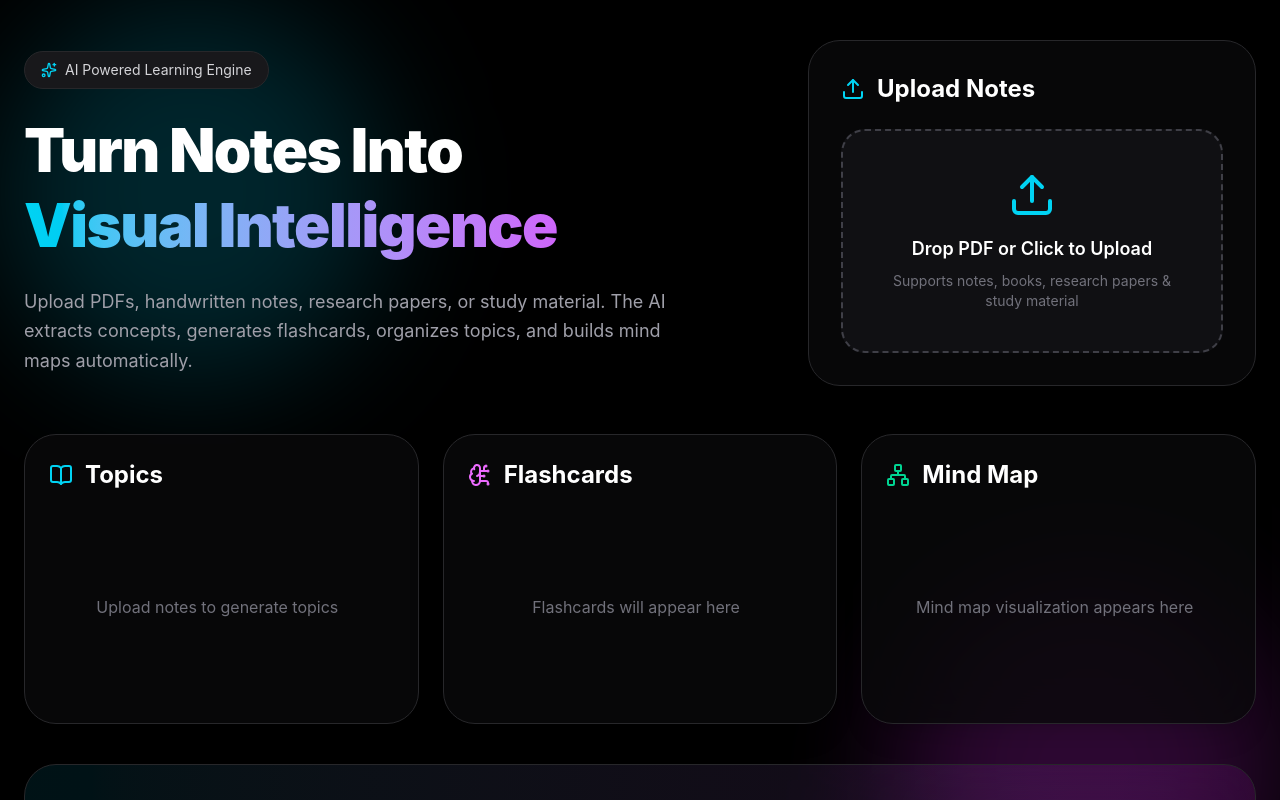
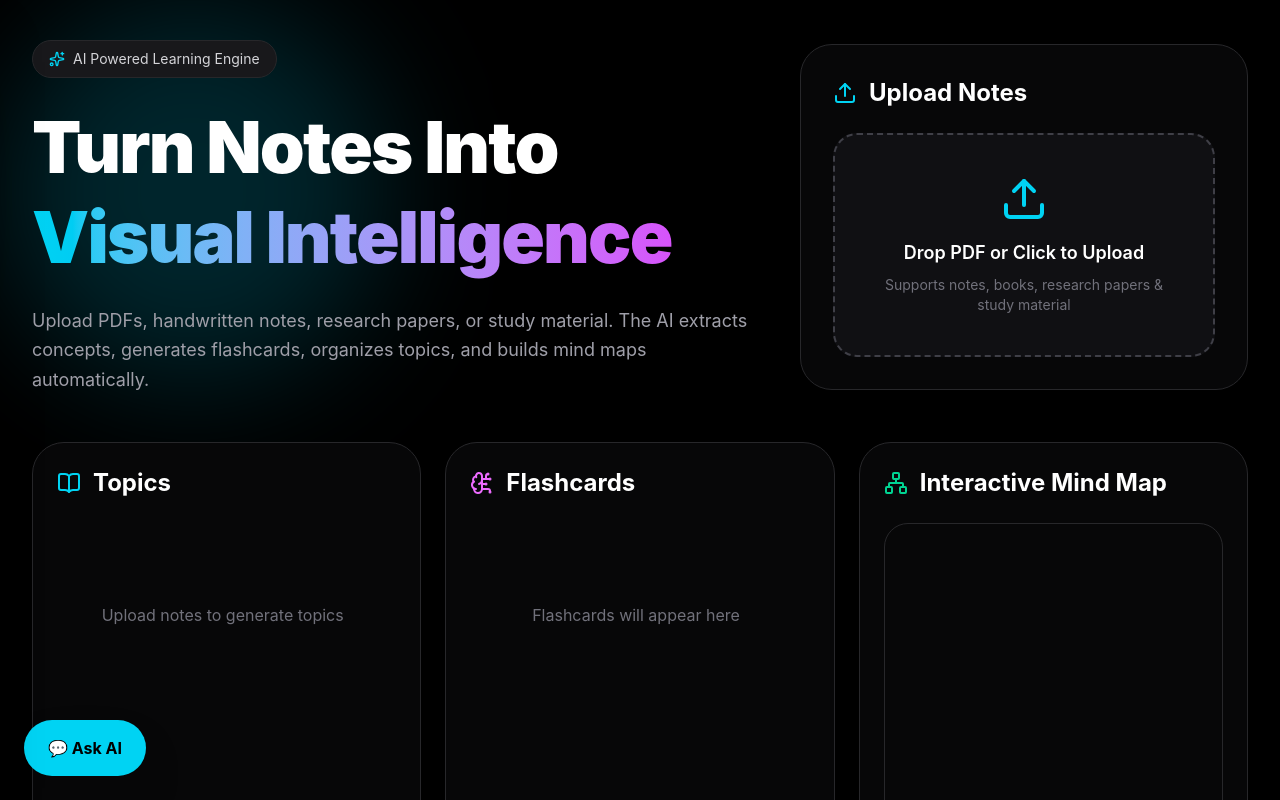
Before and after one commit to HarshitGoyal96/Knowledge_System, a React app in the folder frontend/: page / in a window 1280 px wide. Shown: the top 800 px of the page. Built offline with nearby package versions, Linux system fonts and the light colour scheme; the HTML template or start-up script is replaced by a standard one.

Commit message:
Added AI Assistant

```diff
--- a/frontend/package.json
+++ b/frontend/package.json
@@ -14,6 +14,7 @@
     "lucide-react": "^1.16.0",
     "react": "^19.2.6",
     "react-dom": "^19.2.6",
+    "reactflow": "^11.11.4",
     "tailwindcss": "^4.3.0"
   },
   "devDependencies": {
--- a/frontend/src/App.jsx
+++ b/frontend/src/App.jsx
@@ -1,9 +1,27 @@
 import { useState } from "react";
-import { Upload, BrainCircuit, BookOpen, Network, Sparkles } from "lucide-react";
+import {
+  Upload,
+  BrainCircuit,
+  BookOpen,
+  Network,
+  Sparkles,
+} from "lucide-react";
+
+import ReactFlow, {
+  Background,
+  Controls,
+  MiniMap,
+} from "reactflow";
+
+import "reactflow/dist/style.css";
 
 export default function App() {
   const [loading, setLoading] = useState(false);
   const [fileName, setFileName] = useState("");
+  const [question, setQuestion] = useState("");
+  const [messages, setMessages] = useState([]);
+  const [chatOpen, setChatOpen] = useState(false);
+  const [uploadedFile, setUploadedFile] = useState(null);
 
   const [data, setData] = useState({
     topics: [],
@@ -17,6 +35,7 @@ export default function App() {
     if (!file) return;
 
     setFileName(file.name);
+    setUploadedFile(file);
     setLoading(true);
 
     const formData = new FormData();
@@ -48,31 +67,283 @@ export default function App() {
     setLoading(false);
   };
 
+  const askQuestion = async () => {
+    if (!uploadedFile || !question) return;
+
+    const userMessage = {
+      role: "user",
+      content: question,
+    };
+
+    setMessages((prev) => [...prev, userMessage]);
+
+    const currentQuestion = question;
+
+    setQuestion("");
+
+    const formData = new FormData();
+    formData.append("file", uploadedFile);
+
+    try {
+      const response = await fetch(
+        `http://127.0.0.1:8000/chat-pdf?query=${currentQuestion}`,
+        {
+          method: "POST",
+          body: formData,
+        }
+      );
+
+      const result = await response.json();
+
+      const aiMessage = {
+        role: "assistant",
+        content: result.answer,
+      };
+
+      setMessages((prev) => [...prev, aiMessage]);
+    } catch (error) {
+      console.error(error);
+    }
+  };
+
+
+  const createMindMapNodes = () => {
+
+  const nodes = [];
+  const edges = [];
+
+  let parentIndex = 0;
+
+  Object.entries(data.mindmap).forEach(
+    ([parent, children]) => {
+
+      const parentId = `parent-${parentIndex}`;
+
+      nodes.push({
+        id: parentId,
+        data: {
+          label: parent,
+        },
+        position: {
+          x: 300,
+          y: parentIndex * 250,
+        },
+        style: {
+          background: "#06b6d4",
+          color: "black",
+          border: "none",
+          padding: 12,
+          borderRadius: 16,
+          fontWeight: "bold",
+        },
+      });
+
+      let childIndex = 0;
+
+      Object.entries(children).forEach(
+        ([subTopic, points]) => {
+
+          const childId = `${parentId}-${childIndex}`;
+
+          nodes.push({
+            id: childId,
+            data: {
+              label: subTopic,
+            },
+            position: {
+              x: 700,
+              y: parentIndex * 250 + childIndex * 120,
+            },
+            style: {
+              background: "#18181b",
+              color: "white",
+              border: "1px solid #3f3f46",
+              padding: 10,
+              borderRadius: 14,
+            },
+          });
+
+          edges.push({
+            id: `edge-${parentId}-${childId}`,
+            source: parentId,
+            target: childId,
+            animated: true,
+            style: {
+              stroke: "#06b6d4",
+            },
+          });
+
+          points.forEach((point, pointIndex) => {
+
+            const pointId =
+              `${childId}-${pointIndex}`;
+
+            nodes.push({
+              id: pointId,
+              data: {
+                label: point,
+              },
+              position: {
+                x: 1100,
+                y:
+                  parentIndex * 250 +
+                  childIndex * 120 +
+                  pointIndex * 70,
+              },
+              style: {
+                background: "#27272a",
+                color: "#d4d4d8",
+                border: "1px solid #3f3f46",
+                padding: 8,
+                borderRadius: 12,
+                fontSize: 12,
+              },
+            });
+
+            edges.push({
+              id: `edge-${childId}-${pointId}`,
+              source: childId,
+              target: pointId,
+              animated: true,
+              style: {
+                stroke: "#a855f7",
+              },
+            });
+
+          });
+
+          childIndex++;
+
+        }
+      );
+
+      parentIndex++;
+
+    }
+  );
+
+  return { nodes, edges };
+};
+const {
+  nodes,
+  edges,
+} = createMindMapNodes();
   return (
     <div className="min-h-screen bg-black text-white overflow-hidden relative">
       {/* Background Glow */}
       <div className="absolute top-0 left-0 w-96 h-96 bg-cyan-500/20 blur-3xl rounded-full" />
       <div className="absolute bottom-0 right-0 w-96 h-96 bg-fuchsia-500/20 blur-3xl rounded-full" />
 
-      <div className="relative z-10 max-w-7xl mx-auto px-6 py-10">
+      {/* AI Sidebar */}
+      <div
+        className={`fixed top-0 left-0 h-screen w-[430px] bg-zinc-950 border-r border-zinc-800 z-50 transform transition-transform duration-500 shadow-2xl flex flex-col ${
+          chatOpen ? "translate-x-0" : "-translate-x-full"
+        }`}
+      >
+        {/* Header */}
+        <div className="flex items-center justify-between p-6 border-b border-zinc-800 bg-black">
+          <div>
+            <h2 className="text-3xl font-bold text-white">
+              AI Assistant 💬
+            </h2>
+
+            <p className="text-zinc-500 text-sm mt-2">
+              Chat with your uploaded notes
+            </p>
+          </div>
+
+          <button
+            onClick={() => setChatOpen(false)}
+            className="text-zinc-400 hover:text-white text-3xl"
+          >
+            ✕
+          </button>
+        </div>
+
+        {/* Messages */}
+        <div className="flex-1 overflow-y-auto p-6 space-y-6">
+          {messages.length === 0 && (
+            <div className="text-center mt-24">
+              <div className="text-7xl mb-6">🧠</div>
+
+              <h3 className="text-3xl font-bold mb-4">
+                Your AI Study Assistant
+              </h3>
+
+              <p className="text-zinc-500 leading-relaxed">
+                Upload PDFs and ask anything about your notes.
+              </p>
+            </div>
+          )}
+
+          {messages.map((msg, index) => (
+            <div
+              key={index}
+              className={`flex ${
+                msg.role === "user"
+                  ? "justify-end"
+                  : "justify-start"
+              }`}
+            >
+              <div
+                className={`max-w-[85%] px-5 py-4 rounded-3xl whitespace-pre-wrap leading-relaxed shadow-xl ${
+                  msg.role === "user"
+                    ? "bg-cyan-400 text-black rounded-br-md"
+                    : "bg-zinc-900 border border-zinc-800 text-zinc-200 rounded-bl-md"
+                }`}
+              >
+                {msg.content}
+              </div>
+            </div>
+          ))}
+        </div>
+
+        {/* Input */}
+        <div className="border-t border-zinc-800 p-5 bg-black">
+          <div className="flex gap-3">
+            <input
+              type="text"
+              placeholder="Ask anything..."
+              value={question}
+              onChange={(e) => setQuestion(e.target.value)}
+              className="flex-1 bg-zinc-900 border border-zinc-700 rounded-2xl px-5 py-4 outline-none text-white"
+            />
+
+            <button
+              onClick={askQuestion}
+              className="bg-cyan-400 text-black px-5 py-4 rounded-2xl font-bold hover:scale-105 transition-transform"
+            >
+              Ask
+            </button>
+          </div>
+        </div>
+      </div>
+
+      {/* Main Content */}
+      <div
+        className={`relative z-10 px-8 py-10 transition-all duration-500 ${
+          chatOpen ? "ml-[430px]" : "ml-0"
+        }`}
+      >
         {/* Hero Section */}
         <div className="flex flex-col lg:flex-row items-center justify-between gap-10 mb-12">
-          <div className="max-w-3xl">
+          <div className="max-w-4xl">
             <div className="inline-flex items-center gap-2 bg-zinc-900 border border-zinc-800 px-4 py-2 rounded-full mb-6">
               <Sparkles className="w-4 h-4 text-cyan-400" />
+
               <span className="text-sm text-zinc-300">
                 AI Powered Learning Engine
               </span>
             </div>
 
-            <h1 className="text-6xl font-black leading-tight tracking-tight">
+            <h1 className="text-7xl font-black leading-tight tracking-tight">
               Turn Notes Into
               <span className="block text-transparent bg-clip-text bg-gradient-to-r from-cyan-400 to-fuchsia-500">
                 Visual Intelligence
               </span>
             </h1>
 
-            <p className="text-zinc-400 text-lg mt-6 leading-relaxed max-w-2xl">
+            <p className="text-zinc-400 text-lg mt-6 leading-relaxed max-w-3xl">
               Upload PDFs, handwritten notes, research papers, or study
               material. The AI extracts concepts, generates flashcards,
               organizes topics, and builds mind maps automatically.
@@ -83,7 +354,10 @@ export default function App() {
           <div className="bg-zinc-950/80 backdrop-blur-xl border border-zinc-800 rounded-[2rem] p-8 w-full max-w-md shadow-2xl">
             <div className="flex items-center gap-3 mb-6">
               <Upload className="text-cyan-400" />
-              <h2 className="text-2xl font-bold">Upload Notes</h2>
+
+              <h2 className="text-2xl font-bold">
+                Upload Notes
+              </h2>
             </div>
 
             <label className="border-2 border-dashed border-zinc-700 rounded-3xl p-10 flex flex-col items-center justify-center cursor-pointer hover:border-cyan-400 transition-all bg-zinc-900/60">
@@ -107,14 +381,20 @@ export default function App() {
 
             {fileName && (
               <div className="mt-5 bg-zinc-900 rounded-2xl p-4 border border-zinc-800">
-                <p className="text-zinc-400 text-sm">Uploaded File</p>
-                <p className="font-medium mt-1 truncate">{fileName}</p>
+                <p className="text-zinc-400 text-sm">
+                  Uploaded File
+                </p>
+
+                <p className="font-medium mt-1 truncate">
+                  {fileName}
+                </p>
               </div>
             )}
 
             {loading && (
               <div className="mt-6 flex items-center gap-3 text-cyan-300">
                 <div className="w-4 h-4 rounded-full border-2 border-cyan-400 border-t-transparent animate-spin" />
+
                 AI is analyzing your document...
               </div>
             )}
@@ -124,10 +404,13 @@ export default function App() {
         {/* Features Grid */}
         <div className="grid grid-cols-1 lg:grid-cols-3 gap-6 mb-10">
           {/* Topics */}
-          <div className="bg-zinc-950/80 backdrop-blur-xl border border-zinc-800 rounded-[2rem] p-6 shadow-xl hover:scale-[1.01] transition-transform">
+          <div className="bg-zinc-950/80 backdrop-blur-xl border border-zinc-800 rounded-[2rem] p-6 shadow-xl">
             <div className="flex items-center gap-3 mb-6">
               <BookOpen className="text-cyan-400" />
-              <h2 className="text-2xl font-bold">Topics</h2>
+
+              <h2 className="text-2xl font-bold">
+                Topics
+              </h2>
             </div>
 
             <div className="space-y-3 max-h-[500px] overflow-y-auto pr-2">
@@ -152,7 +435,10 @@ export default function App() {
           <div className="bg-zinc-950/80 backdrop-blur-xl border border-zinc-800 rounded-[2rem] p-6 shadow-xl">
             <div className="flex items-center gap-3 mb-6">
               <BrainCircuit className="text-fuchsia-400" />
-              <h2 className="text-2xl font-bold">Flashcards</h2>
+
+              <h2 className="text-2xl font-bold">
+                Flashcards
+              </h2>
             </div>
 
             <div className="space-y-5 max-h-[500px] overflow-y-auto pr-2">
@@ -160,7 +446,7 @@ export default function App() {
                 data.flashcards.map((card, index) => (
                   <div
                     key={index}
-                    className="bg-gradient-to-br from-zinc-900 to-black border border-zinc-800 rounded-3xl p-6 hover:border-fuchsia-500 transition-all"
+                    className="bg-gradient-to-br from-zinc-900 to-black border border-zinc-800 rounded-3xl p-6"
                   >
                     <p className="text-xs uppercase tracking-widest text-fuchsia-400 mb-2">
                       Question
@@ -187,61 +473,55 @@ export default function App() {
             </div>
           </div>
 
-          {/* Mind Map */}
+          {/* Mindmap */}
           <div className="bg-zinc-950/80 backdrop-blur-xl border border-zinc-800 rounded-[2rem] p-6 shadow-xl">
-            <div className="flex items-center gap-3 mb-6">
-              <Network className="text-emerald-400" />
-              <h2 className="text-2xl font-bold">Mind Map</h2>
-            </div>
 
-            <div className="space-y-6 max-h-[500px] overflow-y-auto pr-2">
-              {Object.keys(data.mindmap).length > 0 ? (
-                Object.entries(data.mindmap).map(
-                  ([parent, children], index) => (
-                    <div
-                      key={index}
-                      className="bg-zinc-900 rounded-3xl border border-zinc-800 p-5"
-                    >
-                      <h3 className="text-xl font-bold text-emerald-300 mb-4">
-                        {parent}
-                      </h3>
+  <div className="flex items-center gap-3 mb-6">
 
-                      <div className="flex flex-wrap gap-3">
-                        {Object.entries(children).map(
-                          ([subTopic, points], idx) => (
-                            <div
-                              key={idx}
-                              className="bg-zinc-800 rounded-2xl p-4 border border-zinc-700"
-                            >
-                              <p className="font-semibold mb-2 text-cyan-300">
-                                {subTopic}
-                              </p>
+    <Network className="text-emerald-400" />
 
-                              <div className="flex flex-wrap gap-2">
-                                {points.map((point, i) => (
-                                  <span
-                                    key={i}
-                                    className="bg-zinc-700 px-3 py-1 rounded-full text-sm"
-                                  >
-                                    {point}
-                                  </span>
-                                ))}
-                              </div>
-                            </div>
-                          )
-                        )}
-                      </div>
-                    </div>
-                  )
-                )
-              ) : (
-                <div className="text-zinc-500 text-center py-20">
-                  Mind map visualization appears here
-                </div>
-              )}
-            </div>
-          </div>
+    <h2 className="text-2xl font-bold">
+      Interactive Mind Map
+    </h2>
+
+  </div>
+
+  <div className="h-[600px] rounded-3xl overflow-hidden border border-zinc-800">
+
+    {nodes.length > 0 ? (
+
+      <ReactFlow
+        nodes={nodes}
+        edges={edges}
+        fitView
+      >
+
+        <MiniMap />
+        <Controls />
+        <Background />
+
+      </ReactFlow>
+
+    ) : (
+
+      <div className="h-full flex items-center justify-center text-zinc-500">
+        Upload notes to generate mind maps
+      </div>
+
+    )}
+
+  </div>
+
+</div>
         </div>
+
+        {/* Floating Button */}
+        <button
+          onClick={() => setChatOpen(true)}
+          className="fixed bottom-6 left-6 z-40 bg-cyan-400 hover:scale-110 transition-transform text-black px-6 py-4 rounded-full shadow-2xl font-bold"
+        >
+          💬 Ask AI
+        </button>
 
         {/* Bottom Banner */}
         <div className="bg-gradient-to-r from-cyan-500/10 to-fuchsia-500/10 border border-zinc-800 rounded-[2rem] p-8 backdrop-blur-xl">
```
Also changed, not shown: 1 other file (tests, documents, lock files or other folders).
